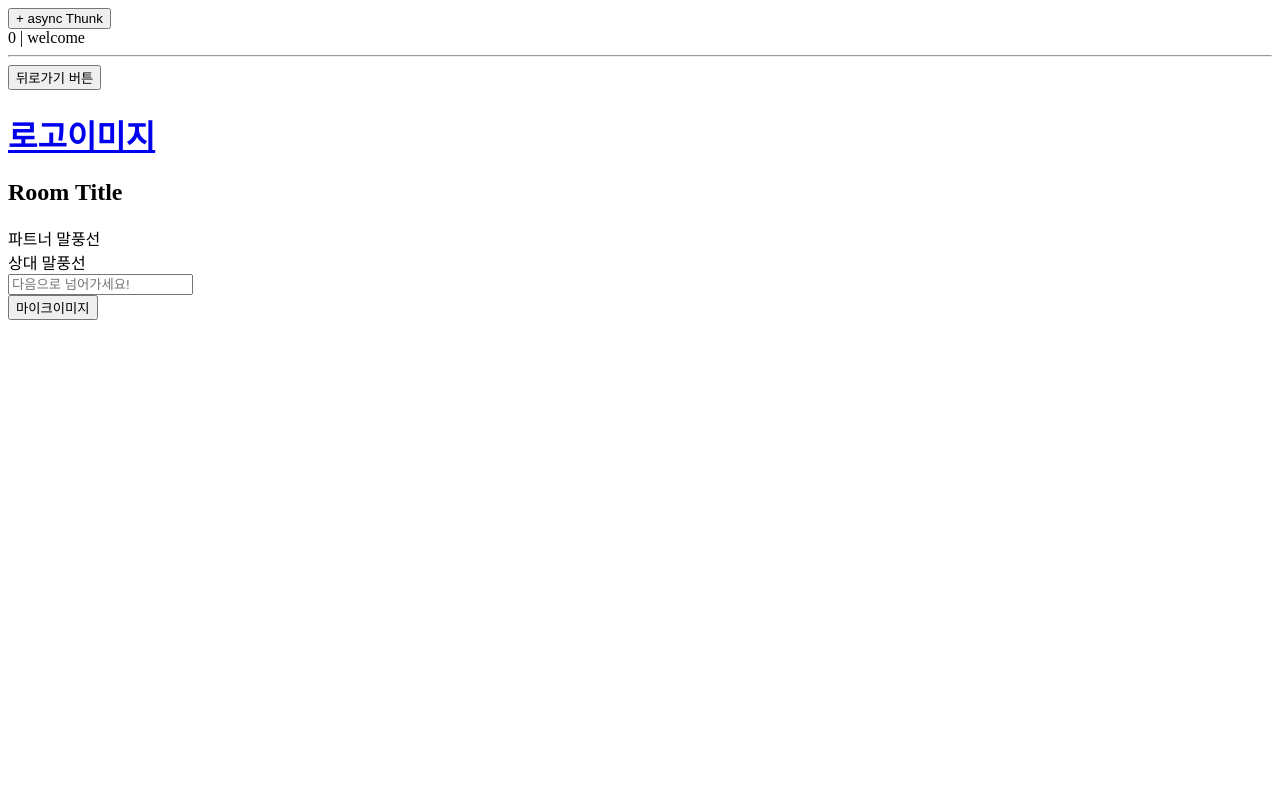
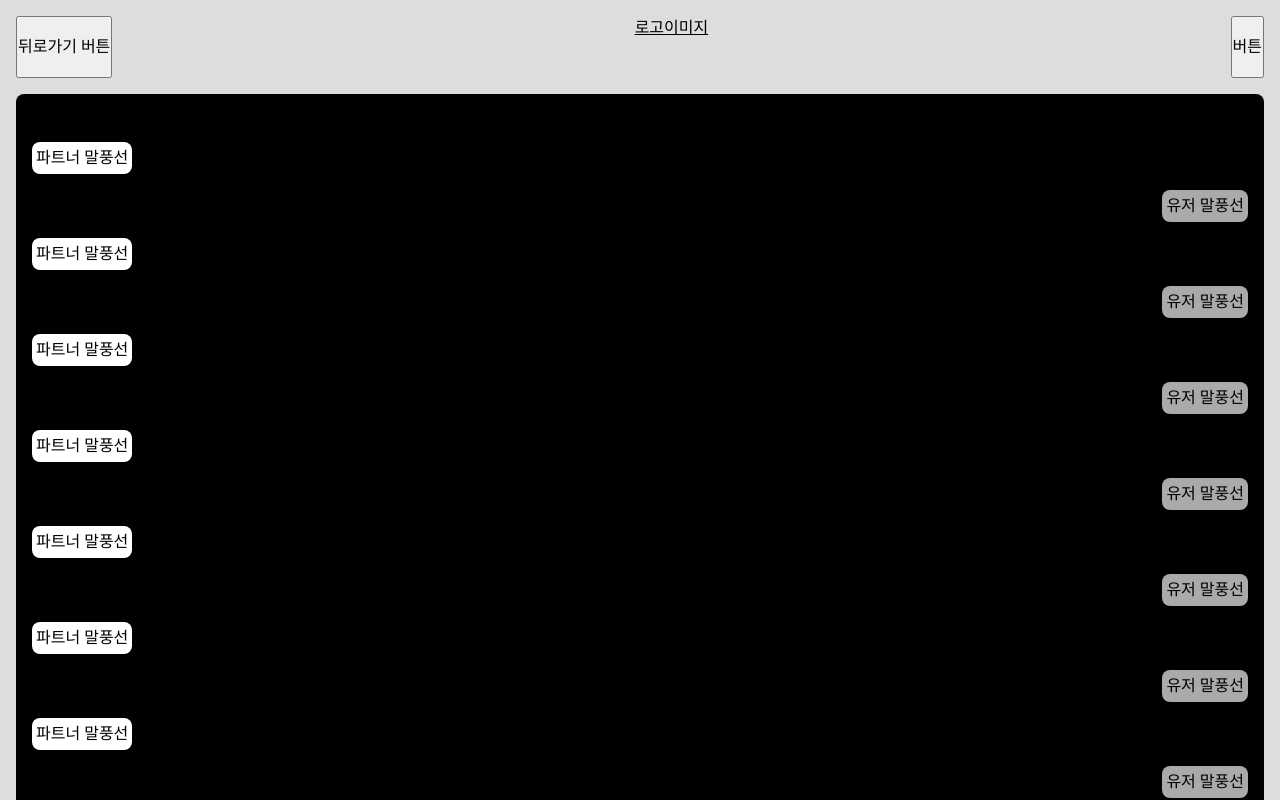
Before and after one commit to TalkFlow-KR/TalkFlow-FE-Refactor, a React (Create React App) app: page / in a window 1280 px wide. Shown: the top 800 px of the page. Built offline with nearby package versions, Linux system fonts and the light colour scheme.

Commit message:
:sparkles: Src/pages/mMain.jsx default layout added

```diff
--- a/src/App.jsx
+++ b/src/App.jsx
@@ -1,15 +1,20 @@
 import React from "react";
-import Test from "./container/Test";
+// import Test from "./container/Test";
+import styled from "styled-components";
 import MMain from "./pages/mobile/mMain";
+// 최종출력은 container 폴더안 컴포넌트를 렌더한다.
 
-// 최종출력은 container 폴더안 컴포넌트를 렌더한다.
+const Main = styled.div`
+  width: 100vw;
+  height: 100vh;
+`;
 function App() {
   return (
-    <div className="App">
-      <Test />
-      <hr />
+    <Main className="App">
+      {/* <Test /> */}
+      {/* <hr /> */}
       <MMain />
-    </div>
+    </Main>
   );
 }
 
--- a/src/index.js
+++ b/src/index.js
@@ -3,10 +3,12 @@ import ReactDOM from "react-dom/client";
 import { Provider } from "react-redux";
 import App from "./App";
 import store from "./store";
+import GlobalStyle from "./style/glboal";
 
 const root = ReactDOM.createRoot(document.getElementById("root"));
 root.render(
   <Provider store={store}>
+    <GlobalStyle />
     <App />
   </Provider>
 );
--- a/src/pages/mobile/mMain.jsx
+++ b/src/pages/mobile/mMain.jsx
@@ -1,37 +1,178 @@
 import React from "react";
-
+import styled from "styled-components";
+// 말풍성 생성시 스크롤 맨밑으로
+// input 크기 넓어지면 커지는 동적 width /height
+const Container = styled.div`
+  background-color: #ddd;
+  height: 100%;
+  //width: 360px;
+  display: flex;
+  flex-direction: column;
+  justify-content: space-between;
+  padding: 1rem;
+  gap: 1rem;
+  & header {
+    display: flex;
+    justify-content: space-between;
+    min-height: 62px;
+  }
+  & section {
+    background-color: #eee;
+    border-radius: 8px;
+    padding: 8px;
+    min-height: 720px;
+    height: 100%;
+  }
+  & .chatroom {
+    height: 940px;
+    min-height: 640px;
+    background-color: black;
+    overflow-y: auto;
+  }
+  & section article div {
+    margin: 1rem 0;
+  }
+  & section .partner {
+    display: flex;
+    justify-content: flex-start;
+  }
+  & section .partner > span {
+    display: inline-block;
+    height: 100%;
+    text-align: left;
+    background-color: #fff;
+    padding: 4px;
+    border-radius: 8px;
+    margin-left: 8px;
+  }
+  & section .user {
+    display: flex;
+    justify-content: flex-end;
+  }
+  & section .user > span {
+    height: 100%;
+    background-color: #aaa;
+    padding: 4px;
+    border-radius: 8px;
+    margin-right: 8px;
+  }
+  & footer {
+    background-color: #fff;
+    display: flex;
+    width: 100%;
+    justify-content: space-between;
+    padding: 2rem;
+  }
+  & footer > div {
+    display: flex;
+    flex: 1;
+    background-color: orange;
+    width: fit-content;
+  }
+  & footer > div > input {
+    transition: all 0.3s ease-in-out;
+    width: initial;
+  }
+  & footer > div > input:focus {
+    width: 100%;
+  }
+`;
 function MMain() {
   // mChat 부분 테스트
   return (
-    <>
+    <Container>
       {/* 모바일 헤더 부분 */}
       <header>
         <button type="button">뒤로가기 버튼</button>
         <h1>
           <a href="#!">로고이미지</a>
         </h1>
+        <button type="button">버튼</button>
       </header>
       {/* 모바일 채팅 부분 */}
       <main>
-        <section>
+        <section className="chatroom">
           <article>
             <h2>Room Title</h2>
           </article>
-          <article>
-            <div>파트너 말풍선</div>
-            <div>상대 말풍선</div>
+          <article className="chatBubble">
+            <div className="partner">
+              <span>파트너 말풍선</span>
+            </div>
+            <div className="user">
+              <span>유저 말풍선</span>
+            </div>{" "}
+            <div className="partner">
+              <span>파트너 말풍선</span>
+            </div>
+            <div className="user">
+              <span>유저 말풍선</span>
+            </div>{" "}
+            <div className="partner">
+              <span>파트너 말풍선</span>
+            </div>
+            <div className="user">
+              <span>유저 말풍선</span>
+            </div>{" "}
+            <div className="partner">
+              <span>파트너 말풍선</span>
+            </div>
+            <div className="user">
+              <span>유저 말풍선</span>
+            </div>{" "}
+            <div className="partner">
+              <span>파트너 말풍선</span>
+            </div>
+            <div className="user">
+              <span>유저 말풍선</span>
+            </div>{" "}
+            <div className="partner">
+              <span>파트너 말풍선</span>
+            </div>
+            <div className="user">
+              <span>유저 말풍선</span>
+            </div>{" "}
+            <div className="partner">
+              <span>파트너 말풍선</span>
+            </div>
+            <div className="user">
+              <span>유저 말풍선</span>
+            </div>{" "}
+            <div className="partner">
+              <span>파트너 말풍선</span>
+            </div>
+            <div className="user">
+              <span>유저 말풍선</span>
+            </div>{" "}
+            <div className="partner">
+              <span>파트너 말풍선</span>
+            </div>
+            <div className="user">
+              <span>유저 말풍선</span>
+            </div>{" "}
+            <div className="partner">
+              <span>파트너 말풍선</span>
+            </div>
+            <div className="user">
+              <span>유저 말풍선</span>
+            </div>{" "}
+            <div className="partner">
+              <span>파트너 말풍선</span>
+            </div>
+            <div className="user">
+              <span>유저 말풍선</span>
+            </div>
           </article>
         </section>
       </main>
       <footer>
         <div>
-          <input type="text" placeholder="다음으로 넘어가세요!" />
+          <input type="text" placeholder="메시지를 입력하세요." />
         </div>
-        <div>
-          <button type="button">마이크이미지 </button>
-        </div>
+        <button type="button">보내기</button>
+        <button type="button">마이크이미지</button>
       </footer>
-    </>
+    </Container>
   );
 }
 
--- /dev/null
+++ b/src/style/glboal.js
@@ -0,0 +1,31 @@
+import { createGlobalStyle } from "styled-components";
+
+const GlobalStyle = createGlobalStyle`
+  * {
+    margin:0;
+    padding:0;
+    font:inherit;
+    color:inherit;
+  }
+  *,
+  :after,
+  :before {
+    box-sizing:border-box;
+    flex-shrink:0;
+   }
+  :root {
+    -webkit-tap-highlight-color:transparent;
+    -webkit-text-size-adjust:100%;
+    text-size-adjust:100%;
+    cursor:default;
+    line-height:1.5;
+    overflow-wrap:break-word;
+    word-break:break-word;
+    tab-size:4}
+  html,
+  body {
+    height:100%;
+  }
+`;
+
+export default GlobalStyle;
```
